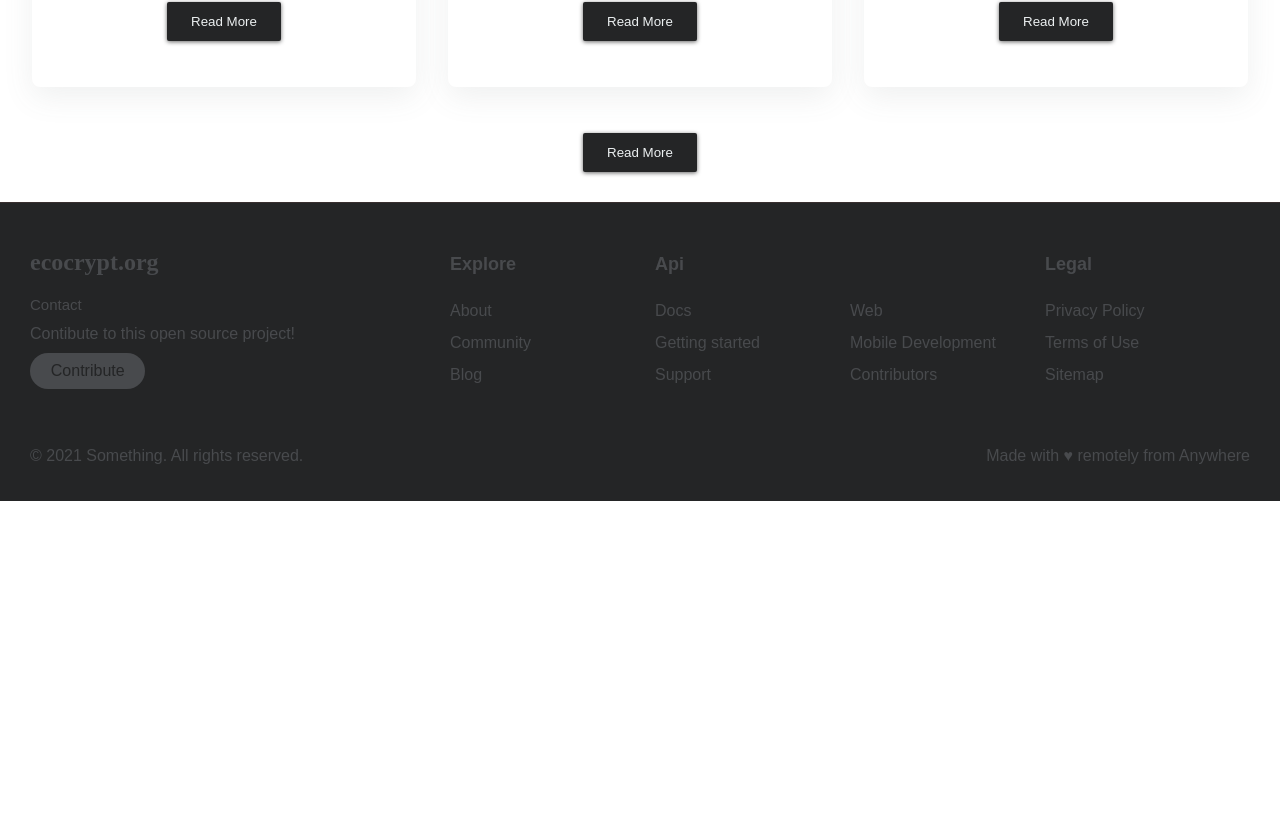
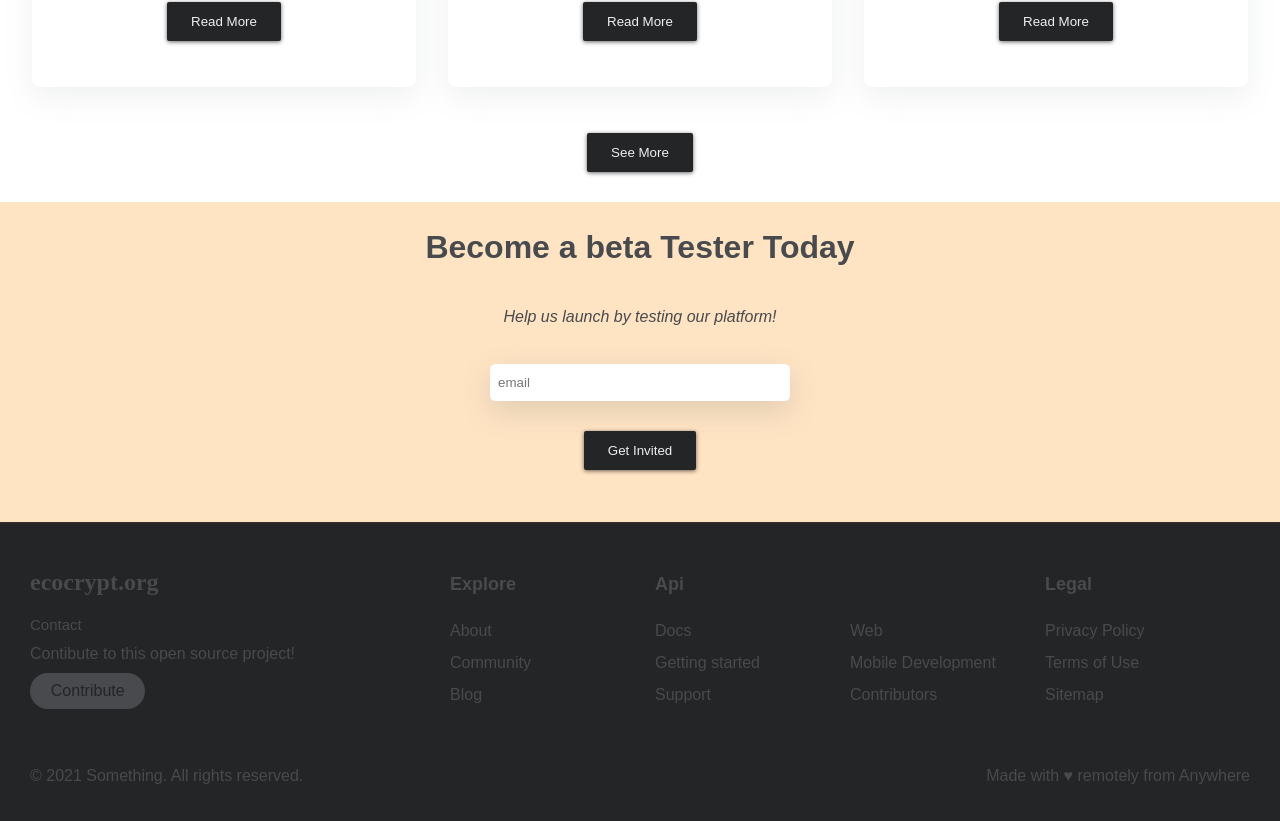
Before and after one commit to lmanzanero/next-js-app, a Next.js app: page / in a window 1280 px wide. Shown: the part 2428-3249 px from the top of the page. Before the commit the page ends 2929 px from the top, so only its background shows below. Built offline with nearby package versions, Linux system fonts and the light colour scheme.

Commit message:
minor ui changes and beta testers section

```diff
--- a/components/profiles/user_card.js
+++ b/components/profiles/user_card.js
@@ -14,7 +14,7 @@ export default function UserCard() {
               Environmental Scientist
             </div>
             <div class="location">
-              <i class="fas fa-map-marker-alt"></i>Gouda, the Netherlands
+              <i class="fas fa-map-marker-alt"></i>San Ignacio, Belize
             </div>
             <div class="row">
               <div class="button">
--- a/pages/index.js
+++ b/pages/index.js
@@ -7,6 +7,7 @@ import Features from '../ui/features_section';
 import HeroSection from '../ui/hero_section';
 import HighlightsSection from '../ui/highlights_section';
 import HowItWorksSection from '../ui/how_it_works_section';
+import BettTtesingSection from '../ui/betta_tesing_section';
 
 function App() {
   return (
@@ -20,6 +21,7 @@ function App() {
       <HowItWorksSection/>
       <AppPromoSection/>
       <HighlightsSection/>
+      <BettTtesingSection/>
     </Layout>
   );
 }
--- a/pages/news.js
+++ b/pages/news.js
@@ -10,6 +10,7 @@ export default function News  () {
           <title>News - Ecocrypt.org </title>
         </Head>
         <div className="page news">
+          <h1 className="title">Learn about the environment and more!</h1>
           <ArticleCard/>
         </div>
       </Layout>
--- a/styles/globals.css
+++ b/styles/globals.css
@@ -567,6 +567,51 @@ a:hover{
   object-fit: cover;
 }
 
+.section.beta-promotion {
+  display: flex;
+  flex-direction: column;
+  justify-content: center;
+  background-color: bisque;
+  height: 40vh;
+}
+
+.section.beta-promotion h2 {
+  font-size: 2em;
+  color: var(--bg-accent);
+}
+
+.section.beta-promotion .desc {
+  color: var(--bg-accent);
+  font-style: italic;
+}
+
+.section .input-row {
+  display: flex;
+  flex-direction: row;
+  flex-wrap: wrap;
+  justify-content: space-evenly;
+  margin: auto;
+  width: 500px;
+  max-width: 300px;
+}
+
+.section .input-row textarea:focus, input {
+  border-radius: 0.4em;
+  height: 35px;
+  width: 300px;
+  outline: none;
+  border: none;
+  padding-left: 0.6em;
+  margin: auto;
+  box-shadow: 0 10px 30px 0 rgba(100, 103, 105, 0.2);
+}
+
+.section .input-row textarea:focus, input:focus{
+  outline: none;
+  border: none;
+}
+
+
 
 /* FORM TYPOGRAPHY*/
 
@@ -636,15 +681,14 @@ a:hover{
 
 .page.news {
   position: relative;
+  text-align: center;
   margin: 1em;
-  display: flex;
-  justify-content: center;
 }
 
 .news .article-card {
-  box-shadow: 0 10px 30px 0 rgba(100, 103, 105, 0.1);
+  box-shadow: 0 10px 30px 0 rgba(100, 103, 105, 0.2);
   height: 200px;
-  margin: 0px;
+  margin: 0px auto;
   width: 70%;
   display: grid;
   grid-template-columns: auto auto;
@@ -655,7 +699,7 @@ a:hover{
 }
 
 .news .article-card:hover {
-  box-shadow: 0 10px 30px 0 rgba(100, 103, 105, 0.4);
+  box-shadow: 0 10px 30px 0 rgba(100, 103, 105, 0.3);
   transition: all 0.5s;
 }
 
@@ -669,6 +713,7 @@ a:hover{
   display: flex;
   flex-direction: column;
   justify-content: space-evenly;
+  text-align: left;
   margin: 0px 1em;
 }
 
@@ -707,8 +752,8 @@ a:hover{
 }
 
 .article-card .author .profile-img {
-  width: 45px;
-  height: 45px;
+  width: 40px;
+  height: 40px;
   margin: auto 0.5em;
 }
 
@@ -857,24 +902,22 @@ a:hover{
 	padding: 1.2rem;
 	margin: 1rem 0.5rem 0;
 	box-sizing: border-box;
-
 	background: transparent;
 	cursor: pointer;
-
 	font-size: 1.2rem;
 	line-height: 0;
 	text-transform: upper;
 	font-weight: 500;
-	color: var(--bg);
-
+	color: var(--bg-accent);
 	border: 2px solid lightblue;
-	border-radius: 2rem;
-	transition: background 200ms, color 200ms;
+	border-radius: 1.2rem;
+	transition:all 0.5s;
 }
 
 .button:hover {
-  background: var(--bg-accent);
-  color: var(--text-color);
+  background: var(--text-color);
+  color: var(--bg);
+  transition: all 0.5s;
 }
 
 
--- /dev/null
+++ b/ui/betta_tesing_section.js
@@ -0,0 +1,14 @@
+import React from 'react'
+
+export default function BettTtesingSection() {
+  return (
+    <div className="section beta-promotion">
+        <h2>Become a beta Tester Today</h2>
+        <p className="desc">Help us launch by testing our platform!</p>
+        <div className="input-row">
+            <input type="email" id="login" className="fadeIn second" name="login" placeholder="email"/>
+            <button><span>Get Invited</span></button>
+        </div>
+    </div>
+  )
+}
--- a/ui/highlights_section.js
+++ b/ui/highlights_section.js
@@ -3,7 +3,7 @@ import React from 'react'
 export default function HighlightsSection() {
   return (
     <div className="section">
-    <h1 className="title">Featured Articles</h1>
+     <h1 className="title">Featured Articles</h1>
      <div className="highlights-section">
         <div className="articles">
           <div className="article">
@@ -41,7 +41,7 @@ export default function HighlightsSection() {
           </div>
         </div>
      </div>
-     <button><span>Read More</span></button>
+     <button><span>See More</span></button>
     </div>
   )
 }
```
